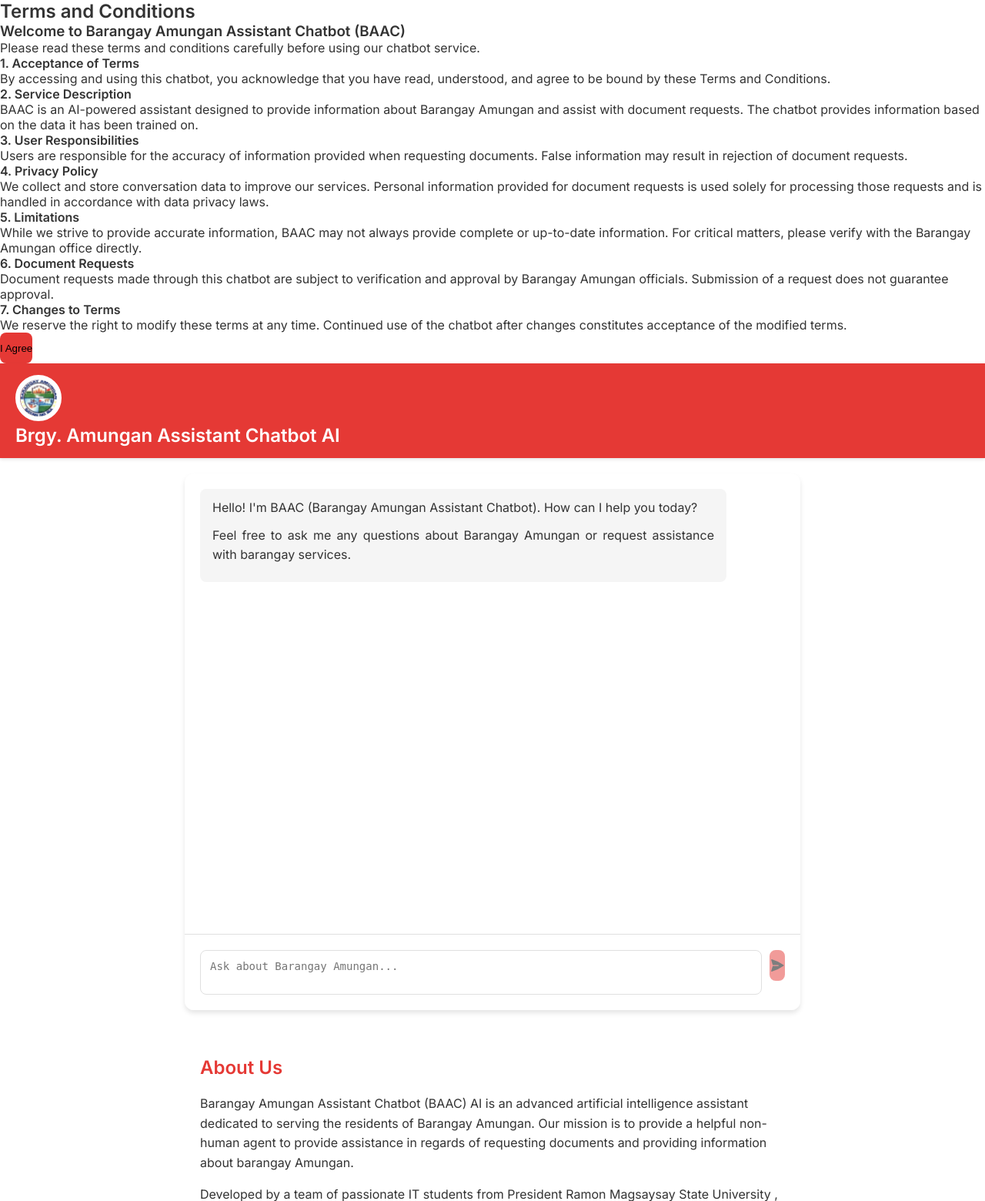
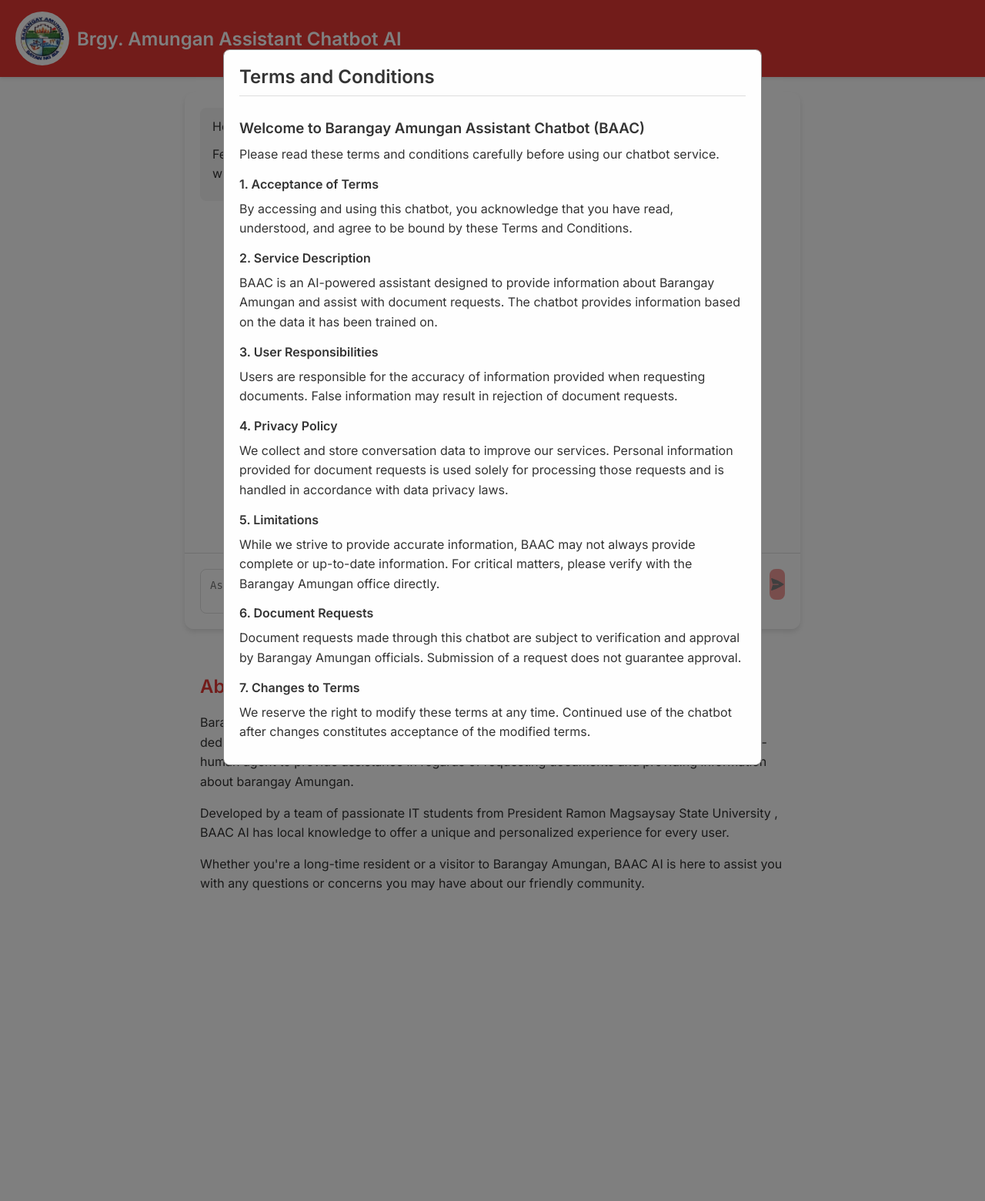
Before and after one commit to Vaujx/BAAC, a Flask app: page / in a window 1280 px wide. Shown: the top 1560 px of the page at 77% size. After the commit the page ends 1157 px from the top, so only its background shows below. Run offline with Flask 3, Linux system fonts and the light colour scheme; some libraries are stand-ins or nearby versions.

Commit message:
Update styles.css

```diff
--- a/static/styles.css
+++ b/static/styles.css
@@ -23,8 +23,22 @@ body {
 }
 
 .logo {
-  margin-right: 15px;
+  display: flex;
+  align-items: center; /* vertically center text with logo */
+  gap: 10px; /* space between logo and text */
 }
+
+.logo svg {
+  width: 70px;
+  height: 70px;
+}
+
+.logo h1 {
+  font-size: 24px;
+  margin: 0;
+  color: #ffffff;
+}
+
 
 .main-header h1 {
   font-size: 24px;
@@ -512,3 +526,72 @@ footer {
       height: auto !important;
   }
 }
+
+.modal {
+        display: none;
+        position: fixed;
+        z-index: 1000;
+        left: 0;
+        top: 0;
+        width: 100%;
+        height: 100%;
+        background-color: rgba(0, 0, 0, 0.5);
+        overflow: auto;
+    }
+
+    .modal-content {
+        background-color: #fefefe;
+        margin: 5% auto;
+        padding: 20px;
+        border: 1px solid #888;
+        width: 80%;
+        max-width: 700px;
+        border-radius: 8px;
+        max-height: 80vh;
+        overflow-y: auto;
+    }
+
+    .modal-header {
+        padding-bottom: 10px;
+        border-bottom: 1px solid #ddd;
+    }
+
+    .modal-header h2 {
+        margin: 0;
+        color: #333;
+    }
+
+    .modal-body {
+        padding: 15px 0;
+    }
+
+    .modal-body h3, .modal-body h4 {
+        color: #333;
+        margin-top: 15px;
+        margin-bottom: 10px;
+    }
+
+    .modal-body p {
+        margin-bottom: 15px;
+        line-height: 1.6;
+    }
+
+    .modal-footer {
+        padding-top: 10px;
+        border-top: 1px solid #ddd;
+        text-align: right;
+    }
+
+    .agree-button {
+        background-color: #4CAF50;
+        color: white;
+        padding: 10px 20px;
+        border: none;
+        border-radius: 4px;
+        cursor: pointer;
+        font-size: 16px;
+    }
+
+    .agree-button:hover {
+        background-color: #45a049;
+    }
```
